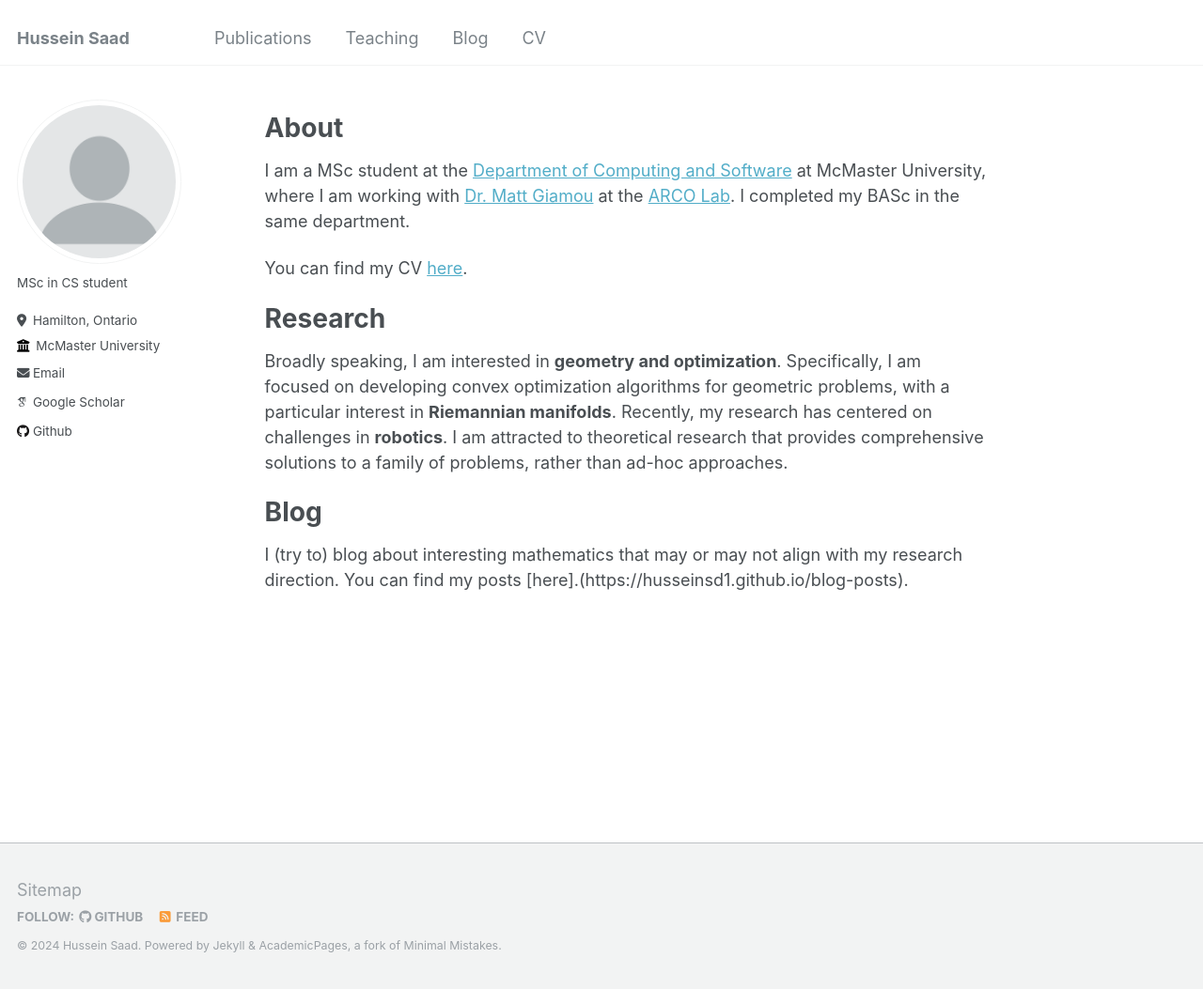
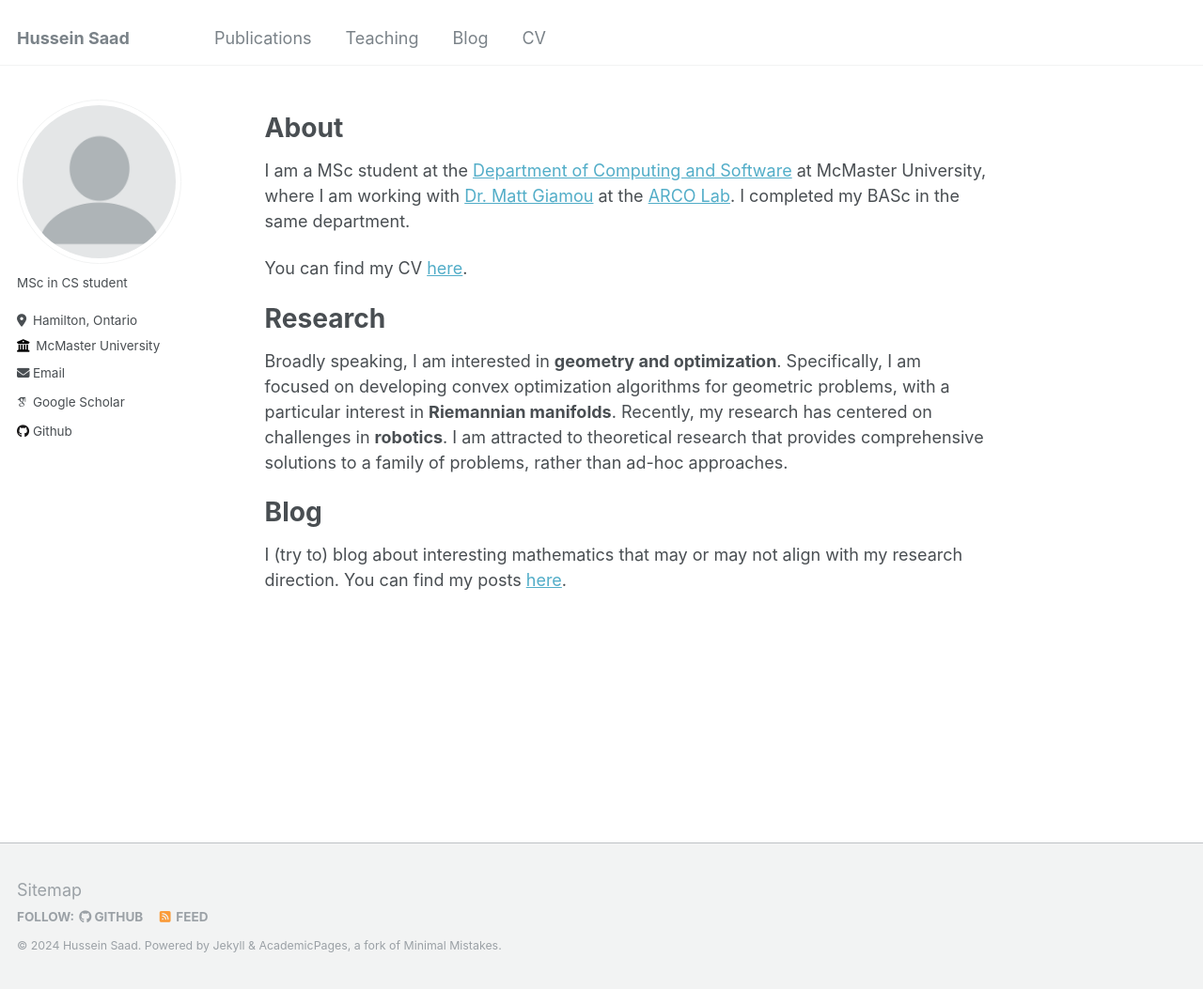
Before and after one commit to husseinsd1/husseinsd1.github.io, a Jekyll site: the page built from _pages/about.md, in a window 1280 px wide and 1053 px high. Shown: the whole window at 94% size. Built offline with Jekyll 4.4.1, drawn with Linux system fonts in a browser that asks for light colours; some web fonts are replaced.

Commit message:
Fix blog link

```diff
--- a/_pages/about.md
+++ b/_pages/about.md
@@ -16,4 +16,4 @@ You can find my CV [here](files/Hussein_Saad_CV.pdf).
 Broadly speaking, I am interested in **geometry and optimization**. Specifically, I am focused on developing convex optimization algorithms for geometric problems, with a particular interest in **Riemannian manifolds**. Recently, my research has centered on challenges in **robotics**. I am attracted to theoretical research that provides comprehensive solutions to a family of problems, rather than ad-hoc approaches.
 
 # Blog
-I (try to) blog about interesting mathematics that may or may not align with my research direction. You can find my posts [here].(https://husseinsd1.github.io/blog-posts).
+I (try to) blog about interesting mathematics that may or may not align with my research direction. You can find my posts [here](https://husseinsd1.github.io/blog-posts).
```
